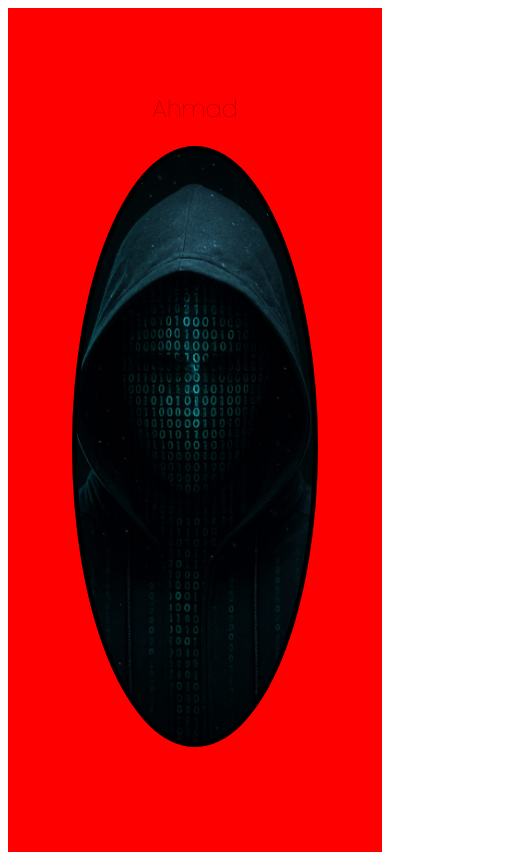
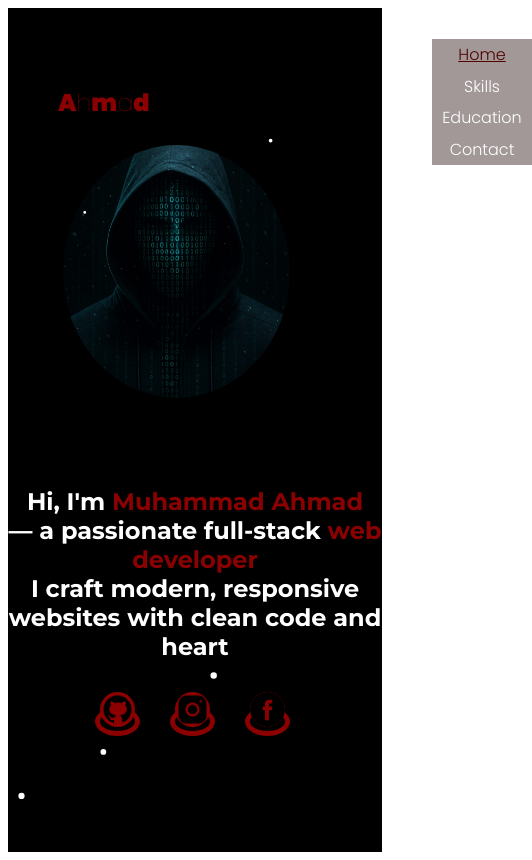
Before and after one commit to Ahme-Byte/Portfolio, a plain HTML site: page index.html in a window 390 px wide. Shown: the whole page, 532 px wide, since content can reach past the window. Drawn offline with nearby package versions, Linux system fonts and the light colour scheme.

Commit message:
Homepage is created fully

```diff
--- a/app.js
+++ b/app.js
@@ -0,0 +1,150 @@
+//Adding responsiveness of menu for mobole and tablet screen
+let menu=document.querySelector("#menu");
+let navi=document.querySelector(".navi");
+let toggle=false;
+menu.addEventListener("touchstart",function(){
+    const width=window.innerWidth;
+    if(!toggle){
+        if (width <= 767){
+         navi.style.marginRight="0px";
+        }else{
+            navi.style.marginRight="30px";
+        }
+         toggle=true;
+    }else{
+        navi.style.marginRight="-150px";
+        toggle=false;
+    }
+});
+
+//Adding current state for both navi and nav bar
+let nav=document.querySelector(".nav");
+let element=document.querySelectorAll(".anchor");
+element[4].style.color="#4f0000";
+element[4].style.textDecoration="underline";
+element[0].style.color="#4f0000";
+element[0].style.textDecoration="underline";
+nav.addEventListener("click",state);
+navi.addEventListener("touchstart",state);
+function state(e){
+if(e.target.classList.contains("anchor")){
+    for (let ele of element){
+        ele.style.color="white";
+        ele.style.textDecoration="none";
+    }
+    e.target.style.color="#4f0000";
+    e.target.style.textDecoration="underline";
+}
+};
+
+//Addition of my pic
+let ptoggle=false;
+let ahmi=document.querySelector(".ahmi");
+let pic=document.querySelector(".pic");
+ahmi.addEventListener("click",change);
+ahmi.addEventListener("touchstart",change);
+function change(){
+    pic.classList.remove("fade");
+    void pic.offsetWidth;
+    if(!ptoggle){
+  //  pic.style.backgroundImage="url('/content/fb.jpg')";
+    pic.classList.add("fade");
+    setTimeout(()=>{
+        pic.style.backgroundImage="url('/content/fb.jpg')";
+    },500);
+    ptoggle=true;
+    }else{
+       // pic.style.backgroundImage="url('/content/pic.jpeg')";
+        pic.classList.add("fade");
+            setTimeout(()=>{
+      pic.style.backgroundImage="url('/content/pic.jpeg')";
+    },500);
+          ptoggle=false;
+    }
+};
+
+//Snowfall effect code starts here
+const canvas = document.createElement('canvas');
+canvas.id = 'snowCanvas';
+canvas.style.position = 'fixed';
+canvas.style.top = '0';
+canvas.style.left = '0';
+canvas.style.width = '100vw';
+canvas.style.height = '100vh';
+canvas.style.zIndex = '0';
+canvas.style.pointerEvents = 'none';
+document.body.appendChild(canvas);
+
+const ctx = canvas.getContext('2d');
+
+function resizeCanvas() {
+  canvas.width = window.innerWidth;
+  canvas.height = window.innerHeight;
+}
+window.addEventListener('resize', resizeCanvas);
+resizeCanvas();
+
+let snowflakes = [];
+
+function createSnowflakes(count = 5) {
+  snowflakes = [];
+  for (let i = 0; i < count; i++) {
+    snowflakes.push({
+      x: Math.random() * canvas.width,
+      y: Math.random() * canvas.height,
+      radius: Math.random() * 3 + 1,
+      speed: Math.random() * 2+1
+    });
+  }
+}
+
+function getFreeZones() {
+  const freeElements = document.querySelectorAll('.free');
+  return Array.from(freeElements).map(el => {
+    const rect = el.getBoundingClientRect();
+    return {
+      left: rect.left + window.scrollX,
+      right: rect.right + window.scrollX,
+      top: rect.top + window.scrollY,
+      bottom: rect.bottom + window.scrollY
+    };
+  });
+}
+
+function drawSnowflakes() {
+  ctx.clearRect(0, 0, canvas.width, canvas.height);
+  ctx.fillStyle = 'white';
+  ctx.beginPath();
+
+  const masks = getFreeZones();
+
+  for (let flake of snowflakes) {
+    let blocked = masks.some(mask =>
+      flake.x >= mask.left &&
+      flake.x <= mask.right &&
+      flake.y >= mask.top &&
+      flake.y <= mask.bottom
+    );
+
+    if (!blocked) {
+      ctx.moveTo(flake.x, flake.y);
+      ctx.arc(flake.x, flake.y, flake.radius, 0, Math.PI * 2);
+    }
+  }
+
+  ctx.fill();
+  moveSnowflakes();
+}
+
+function moveSnowflakes() {
+  for (let flake of snowflakes) {
+    flake.y += flake.speed;
+    if (flake.y > canvas.height) {
+      flake.y = 0;
+      flake.x = Math.random() * canvas.width;
+    }
+  }
+}
+
+createSnowflakes();
+setInterval(drawSnowflakes, 30);
--- a/index.html
+++ b/index.html
@@ -3,22 +3,53 @@
     <head>
         <meta charset="UTF-8">
         <meta name="viewport" content="width=device-width , initial-scale=1.0">
+        <title>Portfolio Website</title>
         <link rel="stylesheet" href="style.css">
-        <link rel="preconnect" href="https://fonts.googleapis.com">
-<link rel="preconnect" href="https://fonts.gstatic.com" crossorigin>
-<link href="https://fonts.googleapis.com/css2?family=Poppins:ital,wght@0,100;0,200;0,300;0,400;0,500;0,600;0,700;0,800;0,900;1,100;1,200;1,300;1,400;1,500;1,600;1,700;1,800;1,900&display=swap" rel="stylesheet">
-        <title>Portfolio Website</title>
+      <link href="https://fonts.googleapis.com/css2?family=Montserrat:wght@100..900&family=Poppins:wght@100..900&display=swap" rel="stylesheet">
+      <link rel="stylesheet" href="https://fonts.googleapis.com/css2?family=Material+Symbols+Outlined:opsz,wght,FILL,GRAD@24,400,0,0&icon_names=menu" />
     </head>
     <body>
+        <canvas id="snowCanvas"></canvas>
         <!--Hero section starts here -->
         <section id="hero">
+            <!--Menu code for navigation in mobiles & tablet -->
+             <span id="menu" class="material-symbols-outlined">menu</span>
+              <div class="navi">
+                    <a href="index.html"  class="anchor">Home</a>
+                    <a href="ufheioah"  class="anchor" >Skills</a>
+                    <a href="rfuegui"  class="anchor">Education</a>
+                    <a href="egui"  class="anchor">Contact</a>
+                </div>
             <!--Left side of hompage code starts-->
             <div class="left">
                 <h2 class="ahmi"><span class="letter">A</span>h<span class="letter">m</span>a<span class="letter">d</span></h2>
-                <div class="pic">
+                <div class="pic" class="free">
                 </div>
             </div>
-
+            <!--Right side of homepage code starts-->
+            <div class="right">
+                <div class="nav">
+                    <a href="index.html"  class="anchor">Home</a>
+                    <a href="ufheioah"  class="anchor" >Skills</a>
+                    <a href="rfuegui"  class="anchor">Education</a>
+                    <a href="egui"  class="anchor">Contact</a>
+                </div>
+                <div class="content">
+                    <h1>Hi, I'm <span class="con">Muhammad Ahmad</span> <br>
+                    — a passionate  full-stack<span class="con"> web developer</span><br>
+I craft modern, responsive websites with clean code and heart</h1>
+                </div>
+        <div class="logo">
+          <div class="capsule">  <a href="https://github.com/Ahme-Byte" class="alogo"><img src="content/github.png" class="hub" alt="github logo">
+            </a>
+            </div>
+        <div class="capsule">    <a href="https://www.instagram.com/ahmeee_a?igsh=Y2pzcjU4eTZ1djFn" class="alogo"><img src="content/icons8-instagram-50.png" alt="insta logo" class="hub"></a>
+            </div>
+         <div class="capsule">   <a href="https://www.facebook.com/profile.php?id=100094566116839" class="alogo"><img src="content/facebook.png" class="hub" alt="fb logo"></a>
+            </div>
+        </div>
+            </div>
         </section>
+        <script src="app.js"></script>
     </body>
 </html>
--- a/style.css
+++ b/style.css
@@ -1,58 +1,120 @@
 /*Left side of code styling starts here*/
 #hero{
-    background-color:red;
+    background-color:#000;
     height:100vh;
     width:100%;
     display: flex;
-    justify-content:space-evenly;
+    font-family: "Montserrat", sans-serif;
+  font-weight: 300;
+  font-style: normal;
+}
+#menu{
+    display:none;
+    margin-left:auto;
+    margin-right:35px;
+    margin-top:7px;
+}
+.navi{
+    background-color:rgba(67, 45, 45, 0.489);
+    margin-left:auto;
+    display:none;
 }
 .left{
     width:40%;
     height:100vh;
+    padding-left:150px;
 
 }
 .ahmi{
     color:#8B0000;
-    font-family: "poppins",sans-serif;
+    font-family: "Poppins",sans-serif;
     font-weight:100;
+    cursor: pointer;
+    width:90px;
+
 }
 .ahmi:hover .letter{
     color:#4f0000;
-    font-weight:200;
+}
+.letter{
+    font-weight: 900;
 }
 .pic{
-    background-color:green;
     width:70%;
     height:70vh;
     border-radius:50%;
     border:5px solid black;
     background-image:url("/content/pic.jpeg");
     background-size:cover;
-    background-position:cover;
+    background-position:center;
+}
+.pic.fade{
+    animation:fade 1s ease-in-out;
+}
+@keyframes fade{
+    10%{
+        opacity:0.8;
+    }
+    20%{
+        opacity:0.6;
+    }
+    30%{
+        opacity:0.4;
+    }
+    40%{
+        opacity:0.2;
+    }
+    50%{
+        opacity:0.2;
+    }
+    60%{
+        opacity:0.4;
+    }
+    70%{
+        opacity:0.6;
+    }
+    80%{
+        opacity:0.8;
+    }
+    100%{
+        opacity:1;
+    }
 }
 /* Responsiveness of left side of part for mobiles */
 @media (max-width:767px){
     #hero{
-    background-color:red;
     height:100vh;
     width:100%;
-    display: flex;
+     display: flex;
     flex-direction:column;
-    justify-content:space-evenly;
     align-items:center;
 }
+#menu{
+    display:block;
+     margin-right:10px;
+}
+.navi{
+    display:flex;
+    background-color:rgba(67, 45, 45, 0.489);
+    width:100px;
+    height:250px;
+    flex-direction:column;
+    justify-content:space-around;
+    align-items:center;
+    margin-right:-150px;
+    transition:all 0.3s ease;
+}
 .left{
-    width:90%;
+    width:100%;
     height:85vh;
-    display:flex;
-    flex-direction:column;
-    align-items:center;
+    padding-left:50px;
+    box-sizing:border-box;
+    margin-top:-100px;
 
 }
 .pic{
-    background-color:green;
     width:70%;
-    height:70;
+    height:70%;
     border-radius:50%;
     border:5px solid black;
     background-image:url("/content/pic.jpeg");
@@ -63,26 +125,39 @@
 /* Responsiveness of left side of part for tablets */
 @media (min-width:768px) and (max-width:1024px){
     #hero{
-    background-color:red;
     height:100vh;
     width:100%;
     display: flex;
     flex-direction:column;
-    justify-content:space-evenly;
     align-items:center;
 }
+#menu{
+    display:block;
+    margin-right:25px;
+    margin-top:12px;
+}
+.navi{
+    display:flex;
+    background-color:rgba(67, 45, 45, 0.489);
+    width:100px;
+    height:250px;
+    flex-direction:column;
+    justify-content:space-around;
+    align-items:center;
+    margin-right:-150px;
+    transition:all 0.3s ease;
+}
 .left{
-    width:90%;
+    width:100%;
     height:85vh;
-    display:flex;
-    flex-direction:column;
-    align-items:center;
+    padding-left:50px;
+    box-sizing:border-box;
+    margin-top:-100px;
 
 }
 .pic{
-    background-color:green;
-    width:70%;
-    height:70;
+    width:65%;
+    height:80%;
     border-radius:50%;
     border:5px solid black;
     background-image:url("/content/pic.jpeg");
@@ -90,3 +165,109 @@
     background-position:center;
 }
 }
+/*Right side of the code styling starts*/
+.right{
+    width:50%;
+    height:100vh;
+    position:relative;
+    padding-right:auto;
+    display:flex;
+    flex-direction:column;
+    gap:50px;
+}
+.nav{
+    width:100%;
+    height:75px;
+    display:flex;
+    justify-content:space-around;
+    align-items:center;
+}
+.anchor{
+   text-decoration:none;
+   color:white;
+   font-family: "Poppins",sans-serif;
+   font-weight:300;
+}
+.anchor:hover{
+    color:#4f0000;
+}
+.content{
+    width:100%;
+    height:40%;
+    padding-top:40px;
+    box-sizing: border-box;
+    color:white;
+}
+.con{
+    color:#8B0000;
+}
+.logo{
+    display:flex;
+    justify-content: space-around;
+    height:8%;
+    width:60%;
+    align-self:center;
+    margin-top:-55px;
+}
+.hub{
+    height: 35px;
+    width: 35px;
+    border-radius:50%;
+    background-color:#8B0000;
+}
+.hub:hover{
+    height: 40px;
+    width: 40px;
+}
+.alogo{
+    border:5px solid #8B0000;
+    border-radius:50%;
+}
+.capsule{
+    width:50px;
+}
+/* Responsiveness of right side of part for mobiles */
+@media (max-width:767px){
+.right{
+    width:100%;
+}
+.content{
+    width:100%;
+    padding-top:40px;
+    box-sizing: border-box;
+    text-align:center;
+}
+.nav{
+    display:none;
+}
+.logo{
+    margin-top:45px;
+}
+}
+/* Responsiveness of right side of part for tablets */
+@media (min-width:768px) and (max-width:1024px){
+.right{
+    width:100%;
+}
+.content{
+    width:100%;
+    padding-top:40px;
+    padding-left:20px;
+    box-sizing: border-box;
+}
+.nav{
+    display:none;
+}
+.logo{
+    margin-top:50px;
+}
+}
+#snowCanvas {
+  position: fixed;
+  top: 0;
+  left: 0;
+  width: 100%;
+  height: 100%;
+  pointer-events: none; /* So users can still click through */
+  z-index:999;
+}
```
Also changed, not shown: content/facebook.png (added), content/fb.jpg (added), content/github.png (added), content/icons8-instagram-50.png (added).
